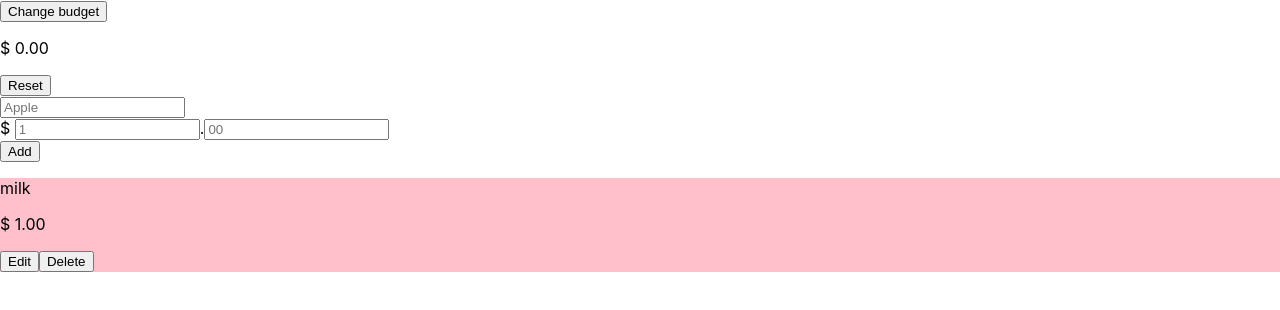
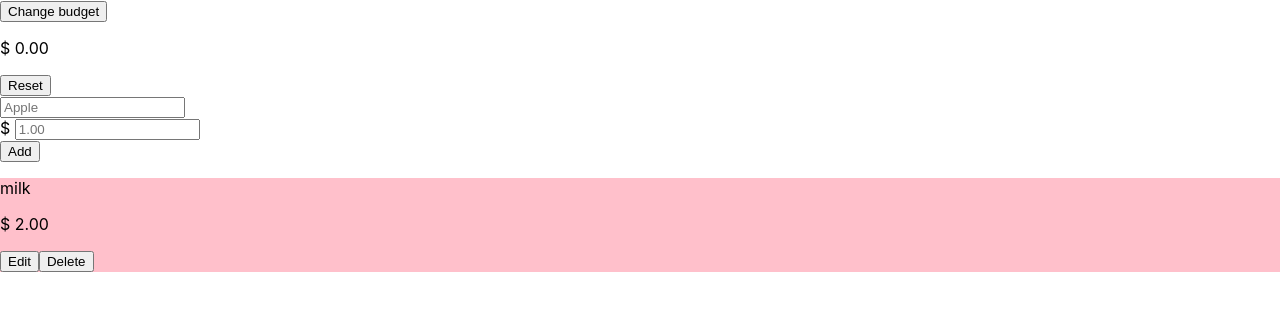
Before and after one commit to MahoMori/budget-calculator, a React (Create React App) app: page / in a window 1280 px wide. Shown: the top 310 px of the page. Built offline with nearby package versions, Linux system fonts and the light colour scheme.

Commit message:
rewrote code to the ver without checkPrice()

```diff
--- a/src/App.tsx
+++ b/src/App.tsx
@@ -1,18 +1,18 @@
 import React, { useState } from "react";
 import { v4 as uuid } from "uuid";
 
+// type Item = {
+//   name: string;
+//   beforeD: string;
+//   afterD: string;
+//   id: string;
+// };
+
 type Item = {
   name: string;
-  beforeD: string;
-  afterD: string;
+  price: string;
   id: string;
 };
-
-// type Item = {
-//   name: string;
-//   price: string;
-//   id: string;
-// };
 
 // type Price = {
 //   beforeD: string;
@@ -41,11 +41,7 @@ function App() {
   // price before decimal and after decimal
   // const [priceState, setPriceState] = useState<Price>({beforeD: "", afterD: ""})
   const checkNum = (): boolean => {
-    const { beforeD, afterD } = inputItem;
-    if (
-      beforeD.match(/^[0-9]*$/) !== null &&
-      afterD.match(/^[0-9]*$/) !== null
-    ) {
+    if (inputItem.price.match(/^[0-9.]*$/) !== null) {
       return true;
     } else {
       return false;
@@ -53,8 +49,7 @@ function App() {
   };
 
   const priceCheck = (): void => {
-    const { beforeD, afterD } = inputItem;
-    const inputTotal: number = parseFloat(`${beforeD}.${afterD}`);
+    const inputTotal: number = parseFloat(inputItem.price);
     let totalBudget: number = parseFloat(budget);
     totalBudget -= inputTotal;
 
@@ -71,17 +66,12 @@ function App() {
 
   // items, input field, add item
   const [items, setItems] = useState<Item[]>([
-    { name: "milk", beforeD: "1", afterD: "00", id: "707565769708" },
+    { name: "milk", price: "2.00", id: "707565769708" },
   ]);
-
-  // const [items, setItems] = useState<Item[]>([
-  //   { name: "milk", price: "2", id: uuid() },
-  // ]);
 
   const [inputItem, setInputItem] = useState<Item>({
     name: "",
-    beforeD: "",
-    afterD: "",
+    price: "",
     id: "",
   });
 
@@ -94,10 +84,10 @@ function App() {
   const handleAdd = (): void => {
     if (checkNum()) {
       inputItem.id = uuid();
-      priceCheck();
+      // priceCheck();
 
       setItems((prev) => [...prev, inputItem]);
-      setInputItem({ name: "", beforeD: "", afterD: "", id: "" });
+      setInputItem({ name: "", price: "", id: "" });
     } else {
       alert("Not a number.");
     }
@@ -116,7 +106,7 @@ function App() {
   const handleEdit = (): void => {
     if (checkNum()) {
       inputItem.id = editId;
-      priceCheck();
+      // priceCheck();
 
       setItems((prev) => {
         return prev.map((item) =>
@@ -124,7 +114,7 @@ function App() {
         );
       });
 
-      setInputItem({ name: "", beforeD: "", afterD: "", id: "" });
+      setInputItem({ name: "", price: "", id: "" });
       setEditId("");
     } else {
       alert("Not a number.");
@@ -133,10 +123,10 @@ function App() {
 
   // delete
   const handleDelete = (delItem: Item): void => {
-    const inputTotal: number = toFloat(`${delItem.beforeD}.${delItem.afterD}`);
-    let totalBudget: number = toFloat(budget);
-    totalBudget += inputTotal;
-    setBudget(totalBudget.toString());
+    // const inputTotal: number = toFloat(delItem.price);
+    // let totalBudget: number = toFloat(budget);
+    // totalBudget += inputTotal;
+    // setBudget(totalBudget.toString());
 
     setItems((prev) => {
       return prev.filter((item) => item.id !== delItem.id);
@@ -184,16 +174,8 @@ function App() {
           ${" "}
           <input
             type="text"
-            name="beforeD"
-            placeholder="1"
-            inputMode="numeric"
-            onChange={(e) => handleChange(e)}
-          />
-          <span>.</span>
-          <input
-            type="text"
-            name="afterD"
-            placeholder="00"
+            name="price"
+            placeholder="1.00"
             inputMode="numeric"
             onChange={(e) => handleChange(e)}
           />
@@ -221,16 +203,8 @@ function App() {
                   />
                   <input
                     type="text"
-                    name="beforeD"
-                    defaultValue={item.beforeD}
-                    inputMode="numeric"
-                    onChange={(e) => handleChange(e)}
-                  />
-                  <span>.</span>
-                  <input
-                    type="text"
-                    name="afterD"
-                    defaultValue={item.afterD}
+                    name="price"
+                    defaultValue={item.price}
                     inputMode="numeric"
                     onChange={(e) => handleChange(e)}
                   />
@@ -242,9 +216,7 @@ function App() {
               ) : (
                 <>
                   <p>{item.name}</p>
-                  <p>
-                    $ {item.beforeD}.{item.afterD}
-                  </p>
+                  <p>$ {item.price}</p>
                   <button type="button" onClick={() => handleIsEditing(item)}>
                     {" "}
                     Edit{" "}
```
